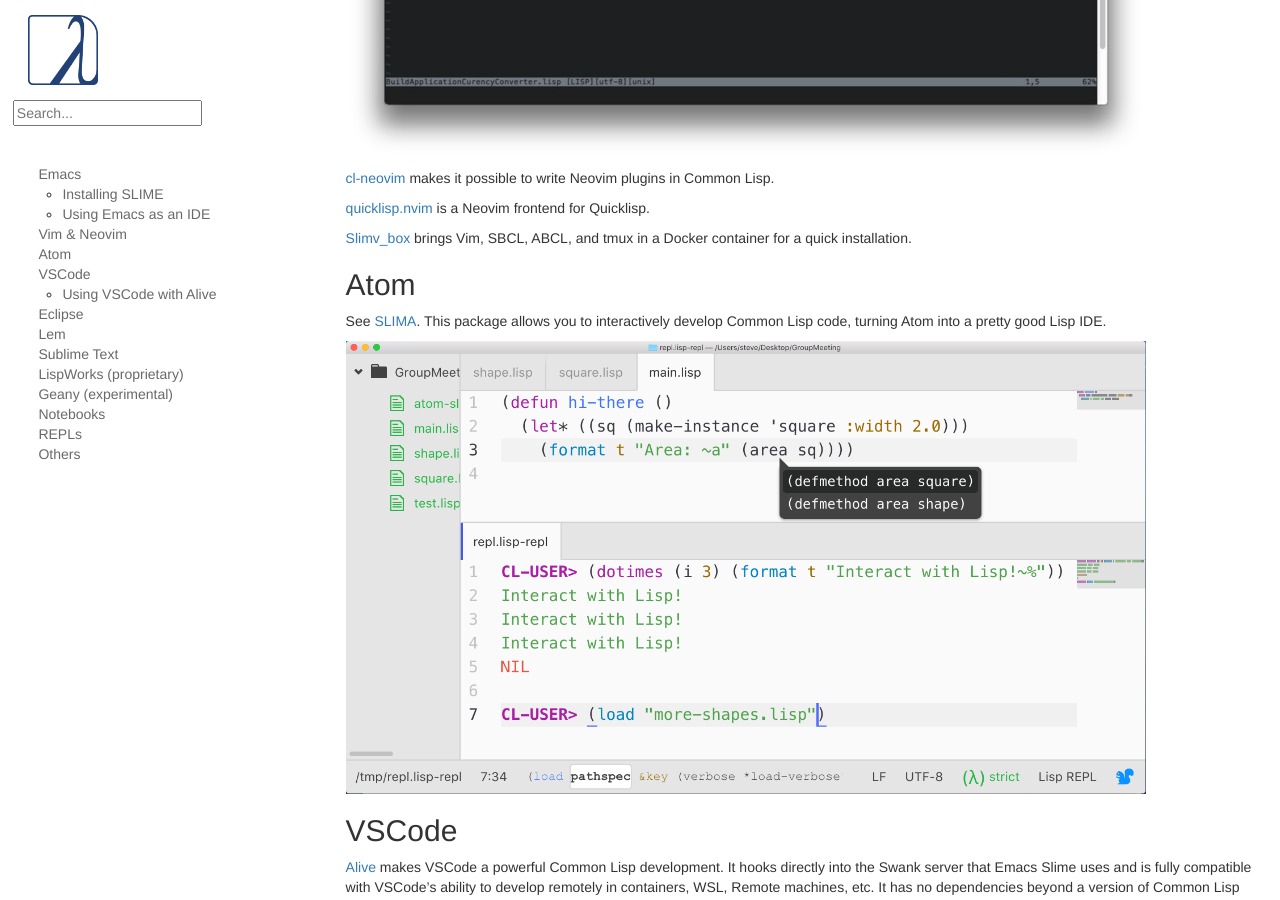
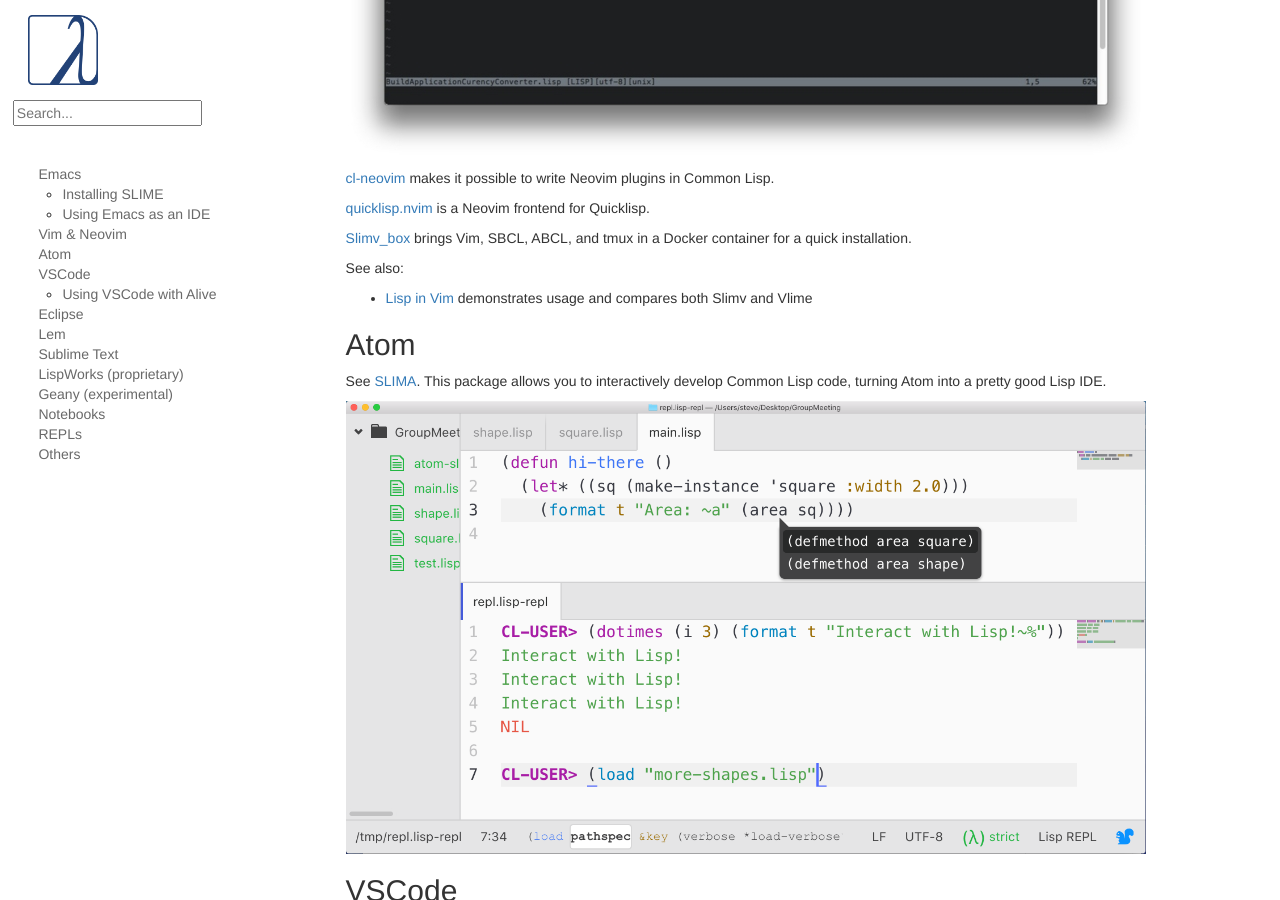
Before and after one commit to LispCookbook/cl-cookbook, a Jekyll site: the page built from editor-support.md, in a window 1280 px wide and 900 px high, scrolled down 1723 px. Built offline with Jekyll 4.4.1, drawn with Linux system fonts in a browser that asks for light colours.

Commit message:
Update and add links for vim
* Change the link for Slimv to the github homepage
* Add an external link to a blog post demonstrating and comparing the
  two vim plugins

```diff
--- a/editor-support.md
+++ b/editor-support.md
@@ -50,7 +50,7 @@
 
 ## Vim & Neovim
 
-[Slimv](https://www.vim.org/scripts/script.php?script_id=2531) is a full-blown
+[Slimv](https://github.com/kovisoft/slimv) is a full-blown
 environment for Common Lisp inside of Vim.
 
 [Vlime](https://github.com/vlime/vlime) is a Common Lisp dev
@@ -68,6 +68,11 @@
 
 [Slimv_box](https://github.com/justin2004/slimv_box) brings Vim, SBCL, ABCL,
 and tmux in a Docker container for a quick installation.
+
+See also:
+
+* [Lisp in Vim](https://susam.net/blog/lisp-in-vim.html) demonstrates usage and
+  compares both Slimv and Vlime
 
 ## Atom
 
```
